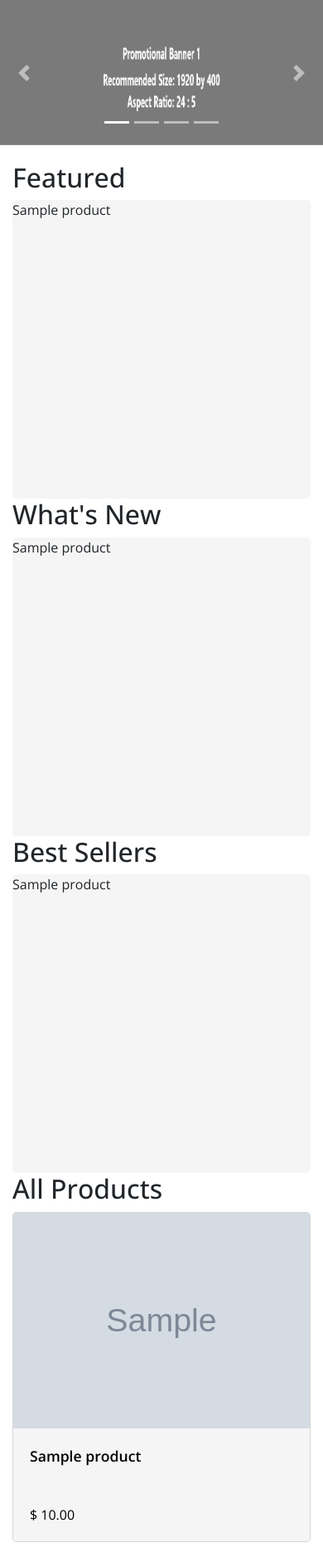
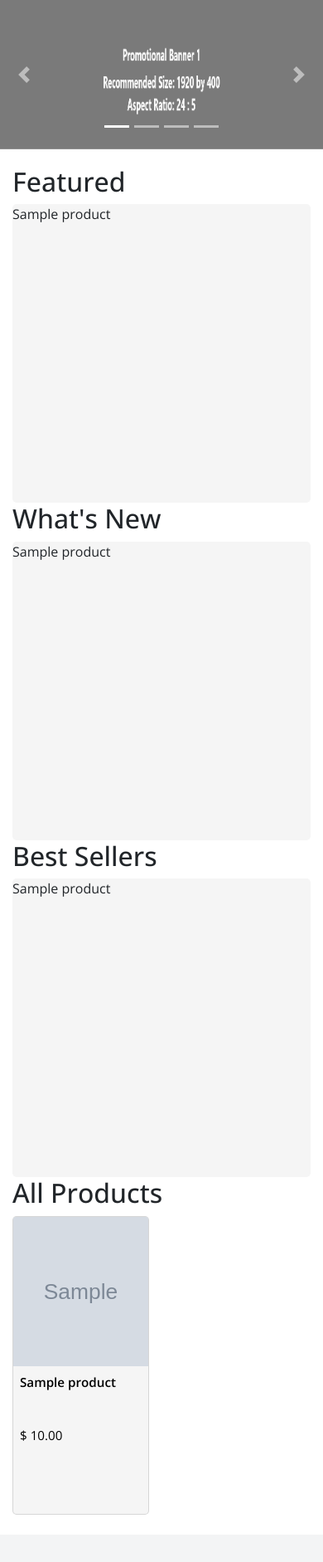
Before and after one commit to ktzy0305/OS-eCommerce, a Flask app: template templates/home.html in a window 390 px wide. Shown: the part 62-1945 px from the top of the page at 83% size. After the commit the page ends 1888 px from the top, so only its background shows below. Run offline with Flask 2, Linux system fonts and the light colour scheme; the template is opened without the code that fills it: most values are stand-ins (such as "Sample title", 1, 10 or a date in 2020); grey boxes marked "Sample" are stand-in pictures; parts of the project's set-up code (start-up, migrations or seed data) failed here and were passed over; some libraries are stand-ins or nearby versions.

Commit message:
Resized product items and grid

```diff
--- a/static/css/home.css
+++ b/static/css/home.css
@@ -1,5 +1,9 @@
 body > div.container > div > div > div:nth-child(1) > h2{
     padding-top: 20px;
+}
+
+.card-body{
+    padding: 0.8rem;
 }
 
 .product-item{
@@ -18,6 +22,7 @@ body > div.container > div > div > div:nth-child(1) > h2{
     font-size: 1.1em;
     font-weight: 600;
     min-height: 3.2em;
+    text-align: justify;
 }
 
 a.product-link{
@@ -44,20 +49,130 @@ span.offer-price{
     font-weight: bold;
 }
 
-@media only screen and (max-width: 768px)  {
-    div.carousel-item img.d-block.w-100{
-        height: 200px;
+@media only screen and (max-width: 991px)  {
+    .card-body{
+        padding: 0.6rem;
+    }
+
+    div.carousel-item img.d-block.w-100, img.product-image{
+        height: 180px;
+    }
+
+    .product-title{
+        font-size: 0.975em;
+    }
+
+    .product-price{
+        font-size: 0.975em;
     }
 }
 
+@media only screen and (max-width: 768px)  {
+    .card-body{
+        padding: 0.75rem;
+    }
+
+    div.carousel-item img.d-block.w-100, img.product-image{
+        height: 160px;
+    }
+}
+
+@media only screen and (max-width: 576px)  {
+    .card-body{
+        padding: 0.75rem;
+    }
+
+    div.carousel-item img.d-block.w-100, img.product-image{
+        height: 210px;
+    }
+
+    .product-title{
+        font-size: 1em;
+    }
+
+    .product-price{
+        font-size: 1em;
+    }
+}
+
+
 @media only screen and (max-width: 512px)  {
-    div.carousel-item img.d-block.w-100{
-        height: 175px;
+    .card-body{
+        padding: 0.5rem;
+    }
+
+    div.carousel-item img.d-block.w-100, img.product-image{
+        height: 180px;
+    }
+
+    .product-title{
+        font-size: 1em;
+    }
+
+    .product-price{
+        font-size: 1em;
+    }
+}
+
+
+@media only screen and (max-width: 440px)  {
+    .product-title{
+        font-size: 0.95em;
+    }
+
+    .product-price{
+        font-size: 0.95em;
+    }
+}
+
+@media only screen and (max-width: 380px) {
+    .product-title{
+        font-size: 0.90em;
+    }
+
+    .product-price{
+        font-size: 0.90em;
     }
 }
 
 @media only screen and (max-width: 352px)  {
-    div.carousel-item img.d-block.w-100{
+    div.carousel-item img.d-block.w-100, img.product-image{
         height: 150px;
     }
+
+    .product-title{
+        font-size: 0.8em;
+    }
+
+    .product-price{
+        font-size: 0.8em;
+    }
 }
+
+@media only screen and (max-width: 320px)  {
+    div.carousel-item img.d-block.w-100, img.product-image{
+        height: 150px;
+    }
+
+    .product-title{
+        font-size: 0.8em;
+    }
+
+    .product-price{
+        font-size: 0.8em;
+    }
+}
+
+@media only screen and (max-width: 300px)  {
+    div.carousel-item img.d-block.w-100, img.product-image{
+        height: 120px;
+    }
+
+    .product-title{
+        font-size: 0.6em;
+    }
+
+    .product-price{
+        font-size: 0.6em;
+    }
+}
--- a/templates/home.html
+++ b/templates/home.html
@@ -43,7 +43,7 @@
                 <h2>All Products</h2>
                 <div class="row">
                     {% for product in all_products %}
-                    <div class="col-xl-3 col-lg-4 col-md-6 col-sm-6 mb-4">
+                    <div class="col-xl-3 col-lg-3 col-md-3 col-sm-4 col-6 mb-4">
                         <a class="product-link" href="">
                             <div class="card product-item h-100">
                                 <div class="image-container">
```
